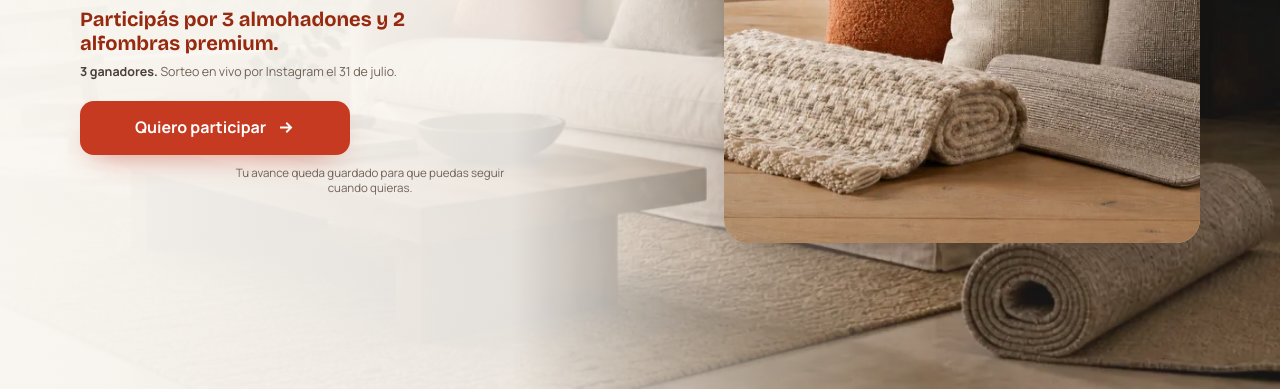
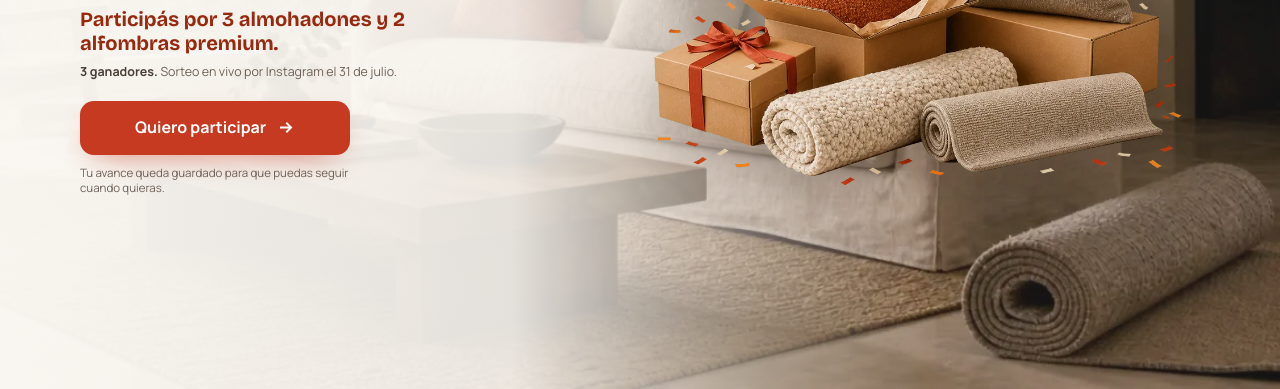
Before and after one commit to AgusLaboral/rollershow-reviews, a website: page index.html in a window 1280 px wide. Shown: the part 411-800 px from the top of the page. Drawn offline with nearby package versions, Linux system fonts and the light colour scheme.

Commit message:
Integrate transparent prize celebration

```diff
--- a/index.html
+++ b/index.html
@@ -531,8 +531,8 @@ body{min-height:100vh;min-height:100dvh}
 @keyframes heroVase{from{transform:scale(1.035) translate3d(0,0,0)}to{transform:scale(1.047) translate3d(4px,-4px,0)}}
 .intro-step .step-inner{position:relative;z-index:2;padding:clamp(225px,34dvh,290px) 20px max(20px,env(safe-area-inset-bottom));justify-content:flex-start;height:100%;min-height:0;width:min(100%,580px)}
 .intro-logo{position:absolute;top:22px;left:20px;width:202px;max-width:54vw}
-.intro-prize-photo{display:none;overflow:hidden;border-radius:18px;background:#D8C2A8;box-shadow:0 18px 42px -28px rgba(44,29,18,.7)}
-.intro-prize-photo img{display:block;width:100%;height:100%;object-fit:cover}
+.intro-prize-photo{display:none;overflow:visible;border-radius:0;background:transparent;box-shadow:none;pointer-events:none}
+.intro-prize-photo img{display:block;width:100%;height:100%;object-fit:contain;object-position:center;filter:drop-shadow(0 22px 18px rgba(54,35,23,.2))}
 .intro-copy-block{display:flex;flex-direction:column;align-items:stretch}
 .intro-copy-block .step-actions{margin-top:20px;padding-top:0}
 .intro-step h1{font-family:var(--font-display);font-weight:800;font-size:clamp(2.05rem,9vw,3.25rem);line-height:.98;letter-spacing:-.035em;max-width:14ch}
@@ -540,13 +540,14 @@ body{min-height:100vh;min-height:100dvh}
 .intro-prize{font-family:var(--font-display);font-size:1.12rem;font-weight:800;line-height:1.16;margin-top:11px;max-width:32ch}
 .intro-prize strong{display:block;color:var(--cta-deep)}
 .intro-date{font-size:.78rem;color:var(--fg-mute);line-height:1.4;margin-top:8px}.intro-date strong{color:var(--fg-soft);font-weight:800}
-.intro-save-note{align-self:center;max-width:42ch;color:var(--fg-mute);font-size:.72rem;line-height:1.35;text-align:center}
+.intro-save-note{align-self:flex-start;width:min(100%,270px);color:var(--fg-mute);font-size:.72rem;line-height:1.35;text-align:left}
 
 @media (max-width:799px){
   .intro-logo{top:max(20px,env(safe-area-inset-top))}
   .intro-step .step-inner{padding-top:72px;gap:12px}
   .intro-prize-photo{display:block;width:100%;height:clamp(150px,27dvh,220px);flex:none}
   .intro-copy-block .step-actions{margin-top:16px}
+  .intro-save-note{align-self:center;text-align:center}
 }
 
 /* Etapa de cada cortina: producto y carga son una sola pieza. */
@@ -801,9 +802,9 @@ body.done #flowApp{display:none}
   .item-step .stage-skip{left:auto;right:24px;top:calc(50% + 58px);bottom:auto;width:min(42%,430px)}
   .item-step .step-actions{grid-column:8 / -1;grid-row:3;margin-top:2px;padding-top:0}
   .item-step.has-media .step-actions{grid-column:1 / -1;display:flex;flex-direction:column;align-items:center;gap:6px;margin-top:0;padding:12px 14px}
-  .intro-step .step-inner{width:min(calc(100% - 80px),1120px);padding:clamp(60px,10dvh,76px) 0 clamp(20px,4dvh,36px);display:grid;grid-template-columns:minmax(0,1fr) minmax(280px,.82fr);column-gap:clamp(32px,5vw,72px);align-items:center}
+  .intro-step .step-inner{width:min(calc(100% - 80px),1120px);padding:clamp(60px,10dvh,76px) 0 clamp(20px,4dvh,36px);display:grid;grid-template-columns:minmax(0,.95fr) minmax(300px,1.05fr);column-gap:clamp(20px,3vw,40px);align-items:center}
   .intro-step .intro-logo{left:0}
-  .intro-step .intro-prize-photo{display:block;grid-column:2;grid-row:1;width:100%;height:clamp(280px,58dvh,520px);border-radius:24px}
+  .intro-step .intro-prize-photo{display:block;grid-column:2;grid-row:1;width:100%;height:clamp(280px,61dvh,540px)}
   .intro-step .intro-copy-block{grid-column:1;grid-row:1;width:100%}
   .intro-step .intro-copy-block .step-primary{width:max-content;min-width:270px}
   .intro-scene::after{background:linear-gradient(90deg,rgba(250,247,242,.98) 0%,rgba(250,247,242,.9) 40%,rgba(250,247,242,.08) 72%)}
@@ -848,7 +849,7 @@ body.done #flowApp{display:none}
       </div>
       <div class="step-inner">
         <img class="intro-logo" src="img/logo.svg" alt="Rollershow" />
-        <div class="intro-prize-photo"><img id="introPrizeImage" src="img/hero-premios-v2-768.webp" width="768" height="512" alt="" /></div>
+        <div class="intro-prize-photo"><img id="introPrizeImage" src="img/hero-premios-sorteo-v3.webp" width="1000" height="666" alt="" /></div>
         <div class="intro-copy-block">
           <h1 id="flowHeroTitle">Tu casa ya luce Rollershow.</h1>
           <p class="intro-lead" id="introPrizeHook">Celebremos el cambio: mostranos cómo quedó y contanos tu experiencia.</p>
@@ -924,7 +925,7 @@ body.done #flowApp{display:none}
      HERO
 ============================================================ -->
 <header class="hero">
-  <div class="hero-media"><img src="img/hero-premios-v2.webp" srcset="img/hero-premios-v2-768.webp 768w, img/hero-premios-v2.webp 1536w" sizes="100vw" width="1536" height="1024" alt="" fetchpriority="high" /></div>
+  <div class="hero-media"><img src="img/hero-premios-v2.webp" srcset="img/hero-premios-v2-768.webp 768w, img/hero-premios-v2.webp 1536w" sizes="100vw" width="1536" height="1024" alt="" loading="lazy" fetchpriority="low" /></div>
   <div class="hero-inner">
     <div class="hero-top">
       <img src="img/logo.svg" alt="Rollershow" />
@@ -1173,7 +1174,7 @@ const SORTEO = {
     { cantidad:3, nombre:"almohadones" },
     { cantidad:2, nombre:"alfombras premium" }
   ],
-  imagenPremios: "img/hero-premios-v2-768.webp"
+  imagenPremios: "img/hero-premios-sorteo-v3.webp"
 };
 
 function listaNatural(partes) {
```
Also changed, not shown: PLAN.md (+1 -0 lines), scripts/verify-reviews.mjs (+8 -3 lines), img/hero-premios-sorteo-v3.webp (added).
